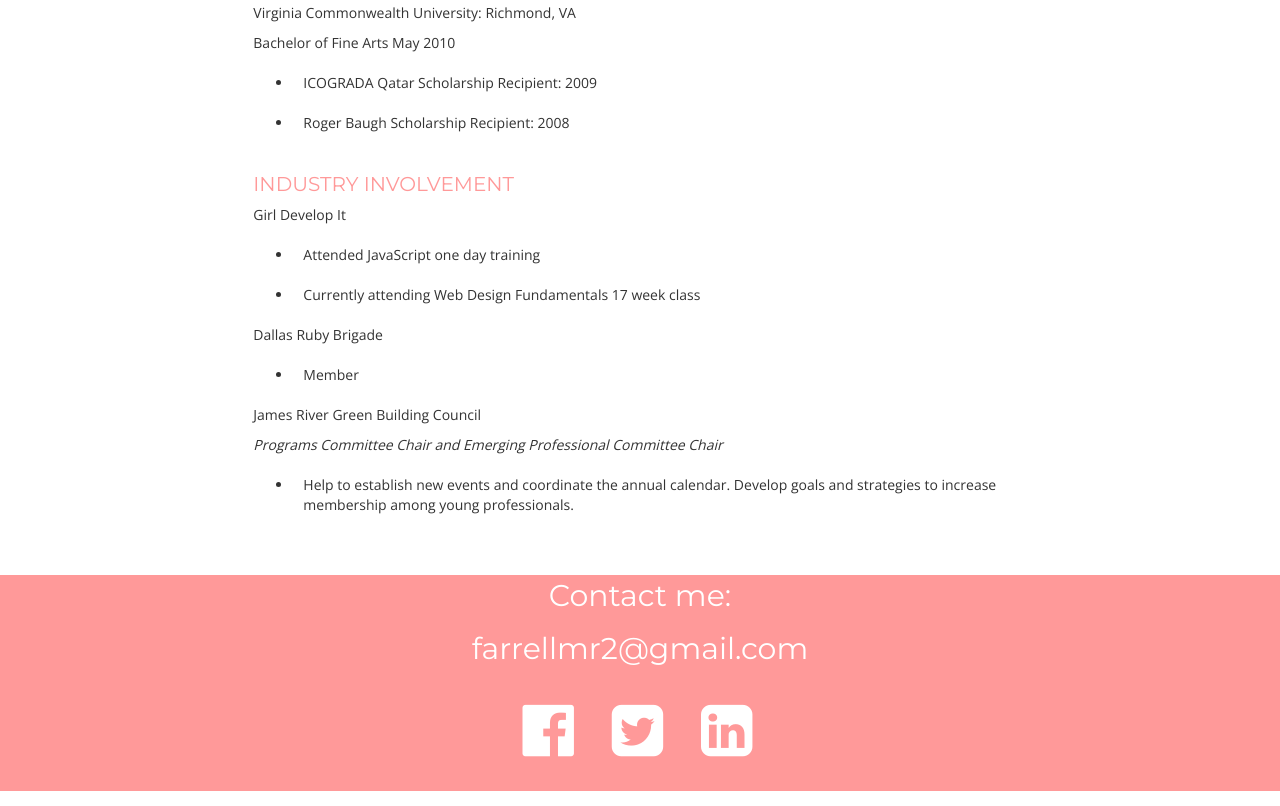
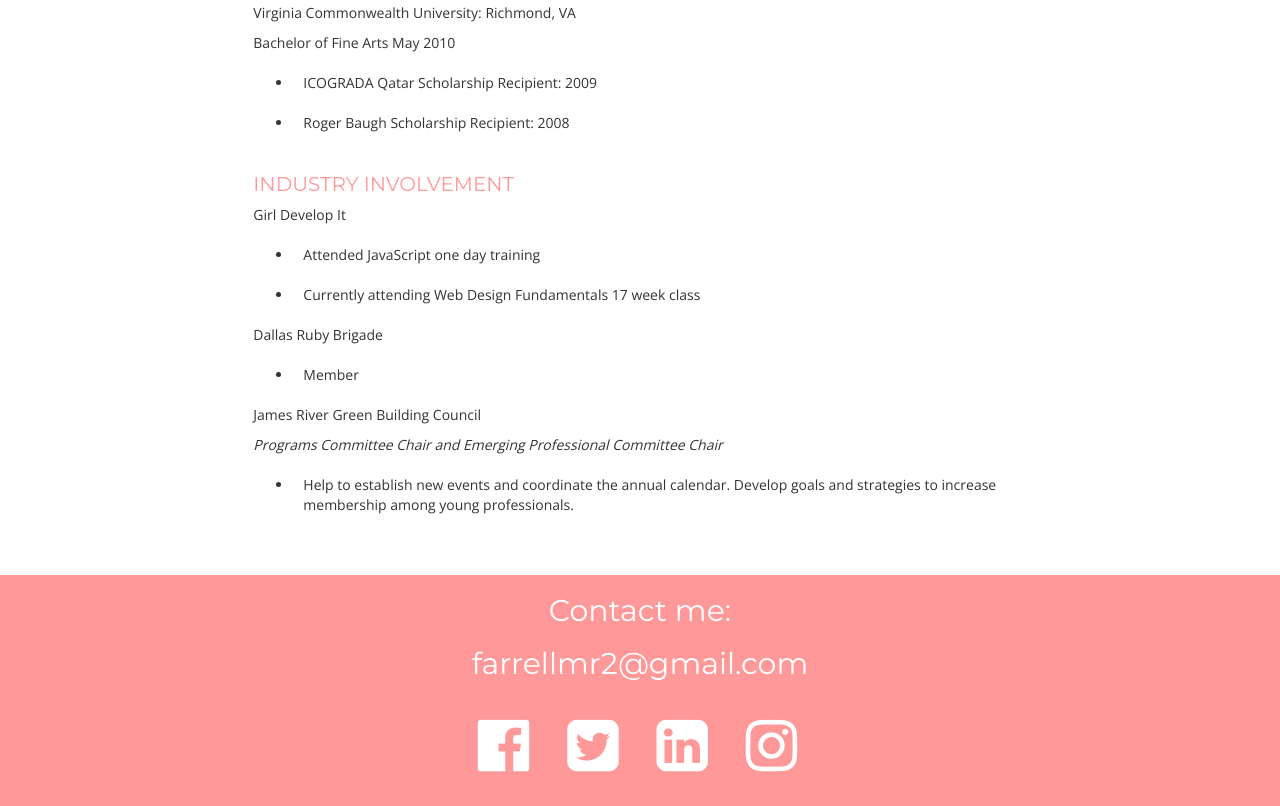
Before and after one commit to farrellmr2/Resume-Project, a plain HTML site: page index.html in a window 1280 px wide. Shown: the part 1927-2733 px from the top of the page. Drawn offline with nearby package versions, Linux system fonts and the light colour scheme.

Commit message:
Added instagram

```diff
--- a/index.html
+++ b/index.html
@@ -23,6 +23,7 @@
 							<li><a href="https://www.facebook.com/mackenzie.farrell" target="_blank"><i class="fa fa-facebook-official fa-2x"></i></a></li>
 							<li><a href="https://twitter.com/KenzAtWork" target="_blank"><i class="fa fa-twitter-square fa-2x"></i></a></li>
 							<li><a href="https://www.linkedin.com/profile/view?id=37895489&trk=hp-identity-name" target="_blank"><i class="fa fa-linkedin-square fa-2x"></i></a></li>
+							<li><a href="https://instagram.com/kenzatwork/" target="_blank"><i class="fa fa-instagram fa-2x"></i></a></li>
 						</ul>
 					</nav>
 				</div>
@@ -114,6 +115,7 @@
 						<li><a href="https://www.facebook.com/mackenzie.farrell" target="_blank"><i class="fa fa-facebook-official fa-2x"></i></a></li>
 						<li><a href="https://twitter.com/KenzAtWork" target="_blank"><i class="fa fa-twitter-square fa-2x"></i></a></li>
 						<li><a href="https://www.linkedin.com/profile/view?id=37895489&trk=hp-identity-name" target="_blank"><i class="fa fa-linkedin-square fa-2x"></i></a></li>
+						<li><a href="https://instagram.com/kenzatwork/" target="_blank"><i class="fa fa-instagram fa-2x"></i></a></li>
 					</ul>
 				</div>
 			</div>
--- a/style.css
+++ b/style.css
@@ -134,6 +134,7 @@ h6 {
 	color: white;
 	font-family: 'Montserrat', sans-serif;
 	font-size: 30px;
+	padding-top: 15px;
 }
 
 img {
```
